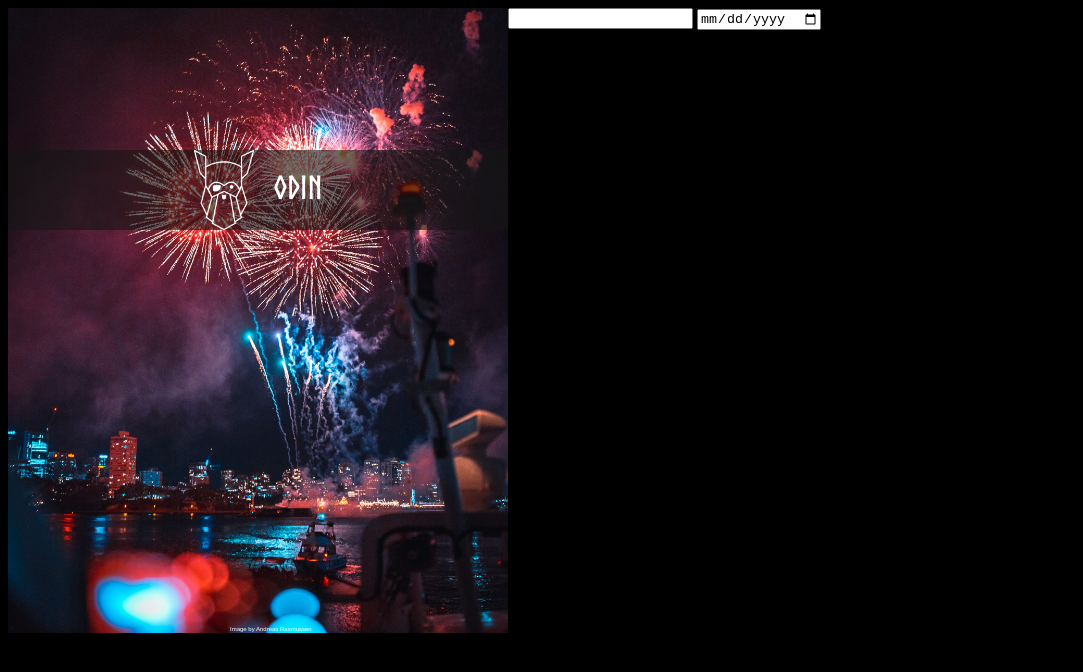
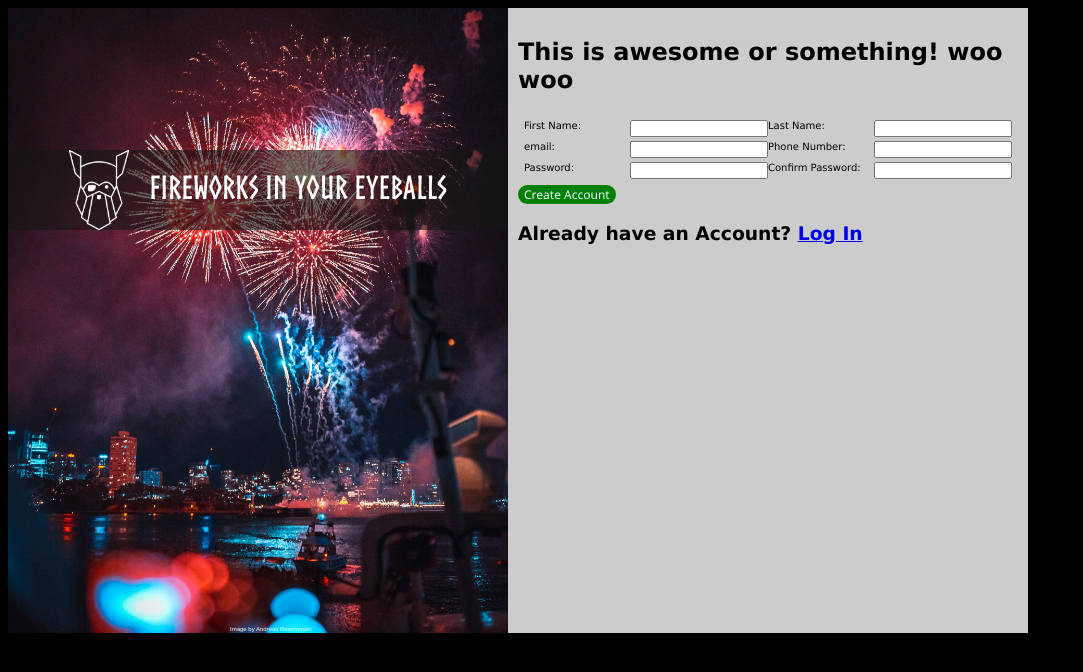
Before and after one commit to Alien2080/sign-up-form, a plain HTML site: page index.html in a window 1280 px wide. Shown: the whole page, without its empty margins (0-1083 px from the left). Drawn offline with Linux system fonts and the light colour scheme.

Commit message:
add form controls

```diff
--- a/data/styles.css
+++ b/data/styles.css
@@ -47,10 +47,45 @@ body {
     font-family: Arial, Helvetica, sans-serif;
 }
 
+.form-banner {
+    background-color: rgb(204, 204, 204);
+    width: 500px;
+    height: 605px;
+    padding: 10px;
+}
 
-/*
-.big-image-banner {
-    width: 500px;
-    height: auto;
-    overflow: hidden;
-} */
+.form-header-text
+,.form-footer-text
+,label {
+    font-family: 'Lucida Sans', 'Lucida Sans Regular', 'Lucida Grande', 'Lucida Sans Unicode', Geneva, Verdana, sans-serif;
+    color: black;
+}
+
+.form-controls {
+    display: flex;
+    flex-direction: column;
+    padding: 4px;
+}
+
+.form-row {
+    display: flex;
+    flex: 50%;
+    padding: 2px;
+}
+
+label
+,input {
+    /* flex: 0%; */
+    width: 130px;
+    font-size: 10px;
+}
+
+.button {
+    font-family: 'Segoe UI', Tahoma, Geneva, Verdana, sans-serif;
+    font-size: 12px;
+    color: aliceblue;
+    background-color: green;
+    border: 0cap;
+    border-radius: 10px;
+
+}
--- a/index.html
+++ b/index.html
@@ -11,15 +11,36 @@
         <img class="big-image" src=".\data\images\andreas-rasmussen-fireworks.jpg">
         <div class="image-banner-overlay">
             <img class="image-banner-icon" src=".\data\images\odin-lined.png">
-            <h1 class="image-banner-text">ODIN</h1>
+            <h1 class="image-banner-text">FIREWORKS IN YOUR EYEBALLS</h1>
         </div>
         <p class="image-credits">Image by Andreas Rasmussen</p>
     </div>
     <div class="form-banner">
-        <form>
-            <input type="text">
-            <input type="date">
+        <h2 class="form-header-text">This is awesome or something! woo woo</h2>
+        <form action="https://httpbin.org/post" method="post">
+            <div class="form-controls">
+                <div class="form-row">
+                    <label for="first_name">First Name:</label>
+                    <input type="text" id="first_name" name="first_name">
+                    <label for="last_name">Last Name:</label>
+                    <input type="text" id="last_name" name="last_name">
+                </div>
+                <div class="form-row">
+                    <label for="email">email:</label>
+                    <input type="email" id="email" name="email">
+                    <label for="phone_number">Phone Number:</label>
+                    <input type="text" id="phone_number" name="phone_number">
+                </div>
+                <div class="form-row">
+                    <label for="password">Password:</label>
+                    <input type="password" id="password" name="password">
+                    <label for="confirm_password">Confirm Password:</label>
+                    <input type="password" id="confirm_password" name="confirm_password">
+                </div>
+            </div>
+            <button class="button" type="submit">Create Account</button>
         </form>
+        <h3 class="form-footer-text">Already have an Account? <a href="not a link">Log In</a> </h3>
     </div>
 </body>
 </html>
```
